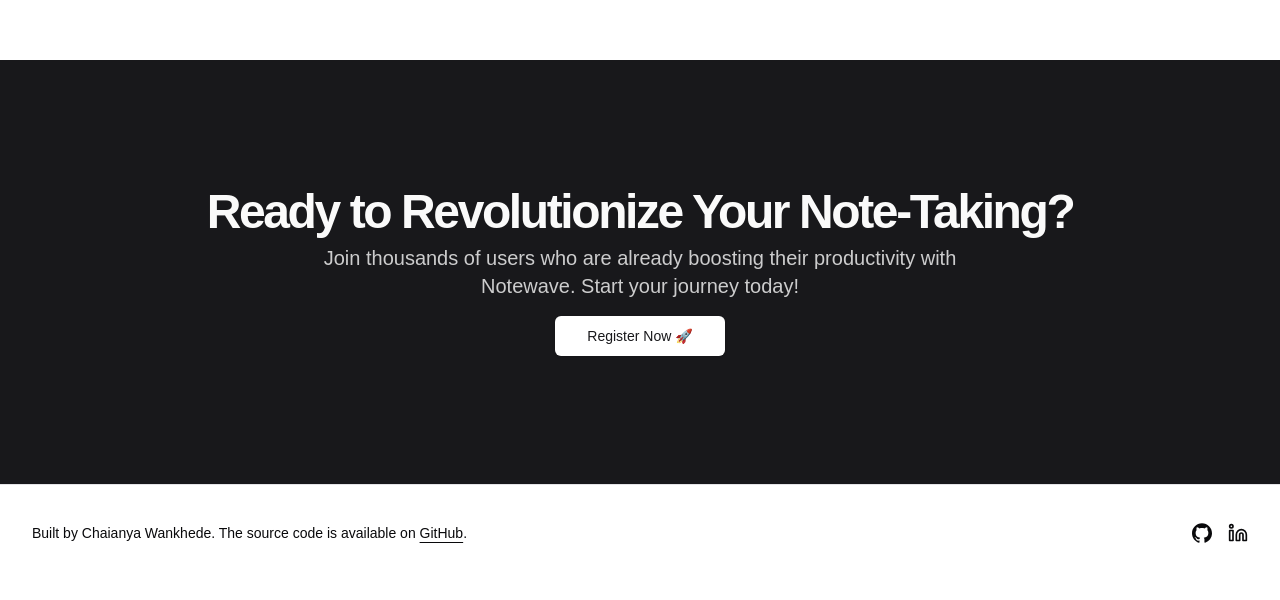
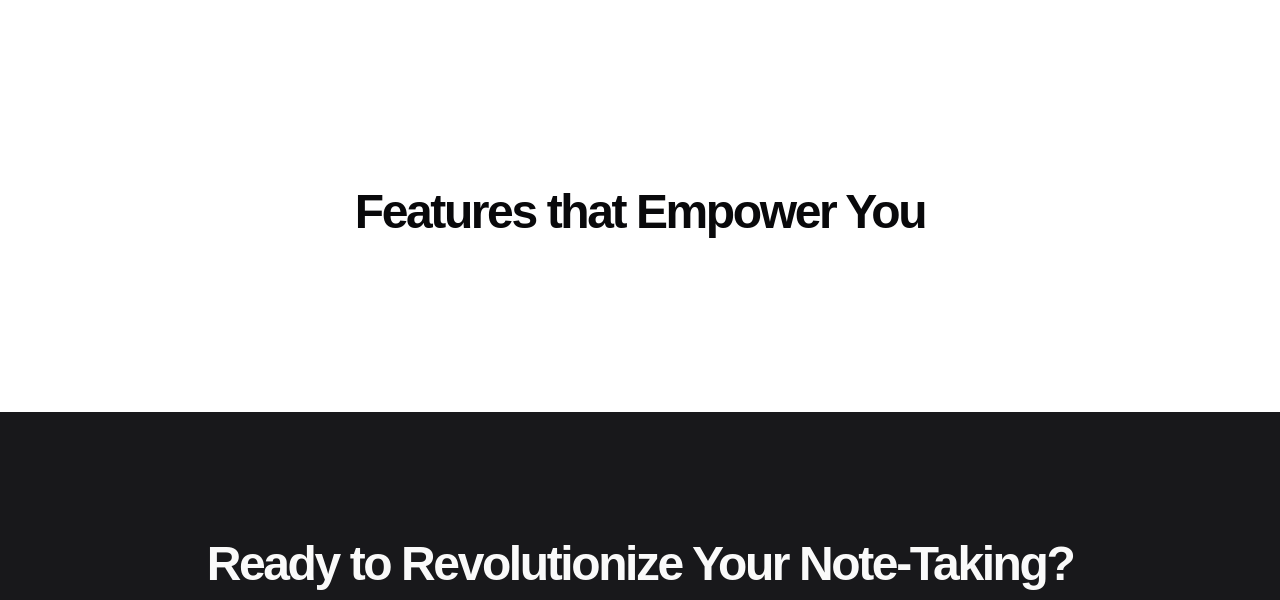
Before and after one commit to Babban33/notewave, a Next.js app: page / in a window 1280 px wide. Shown: the part 805-1405 px from the top of the page. Built offline with nearby package versions, Linux system fonts and the light colour scheme.

Commit message:
init feature section

```diff
--- a/app/page.tsx
+++ b/app/page.tsx
@@ -4,6 +4,7 @@ export default function Home() {
     return (
         <div className="flex flex-col items-center justify-center">
             <HeroSection/>
+            <FeatureSection/>
             <CTASection/>
         </div>
     );
@@ -57,3 +58,11 @@ function CTASection(){
         </section>
     )
 }
+
+function FeatureSection(){
+    return(
+        <section className="w-full py-12 md:py-24 lg:py-32">
+            <h2 className="text-3xl font-bold tracking-tighter sm:text-5xl text-center mb-12">Features that Empower You</h2>
+        </section>
+    )
+}
```
